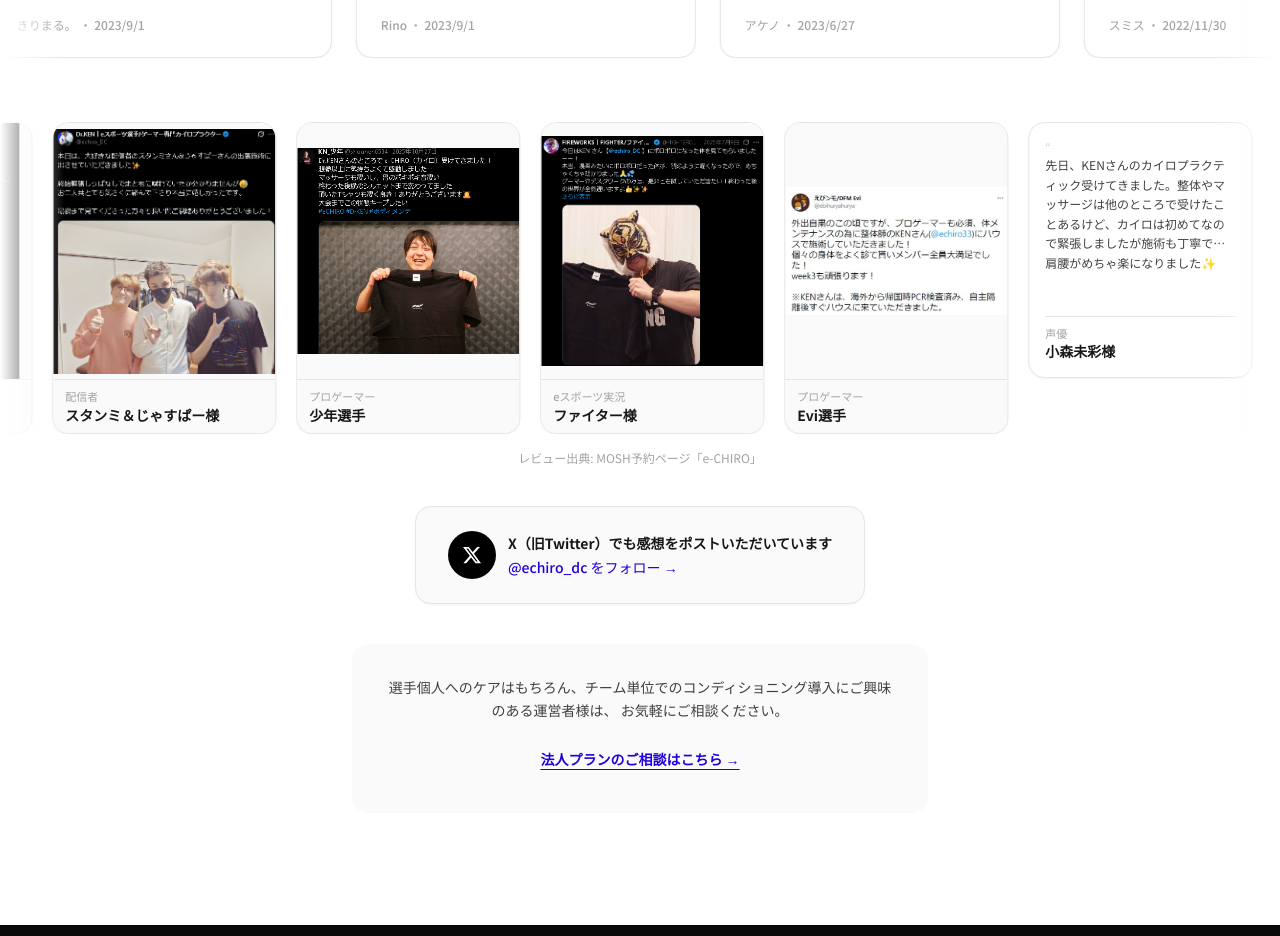
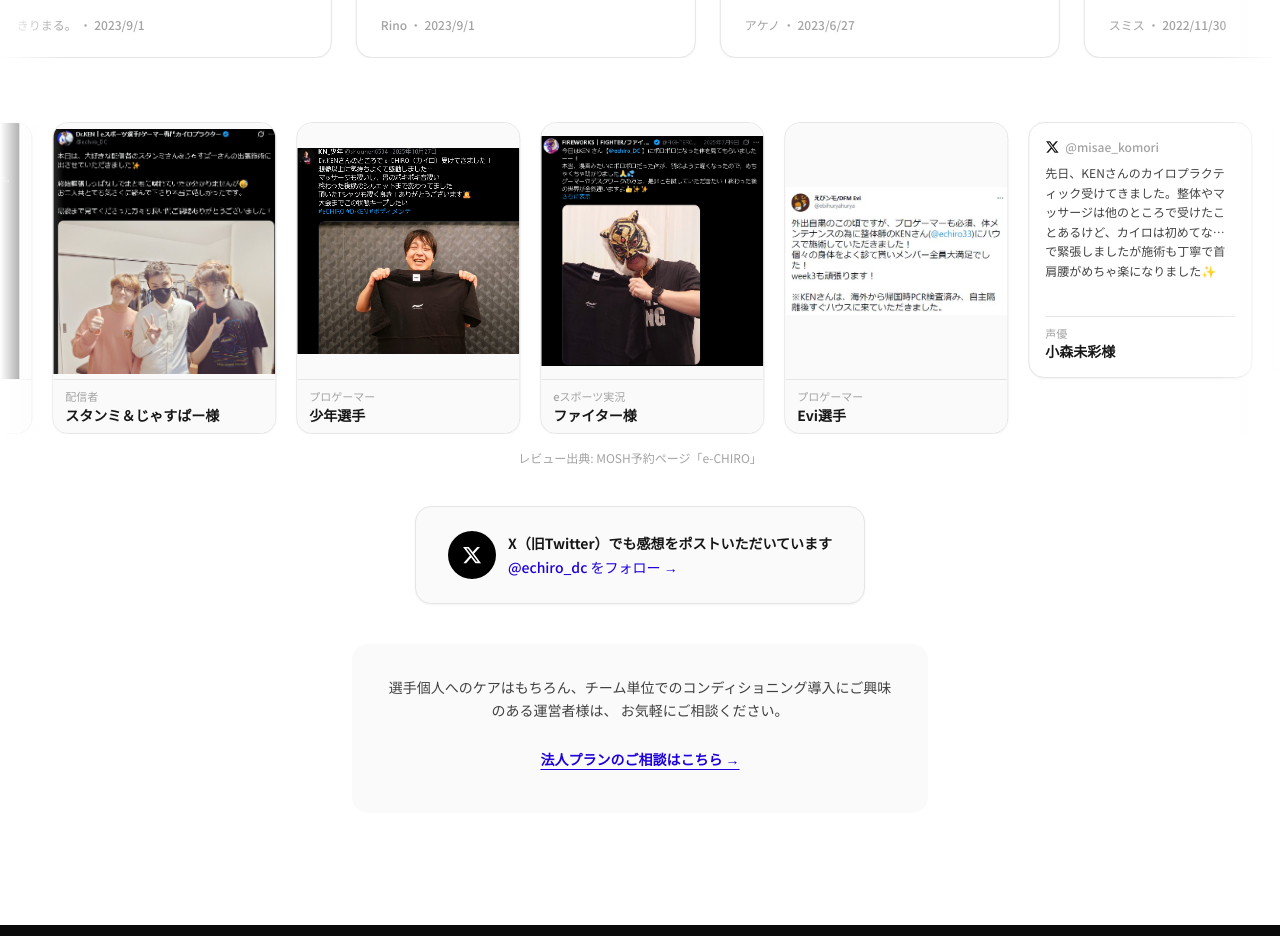
Before and after one commit to kenjikoshino522-code/e-chiro-landing, a Next.js app: page / in a window 1280 px wide. Shown: the part 7860-8796 px from the top of the page. Built offline with nearby package versions, Linux system fonts and the light colour scheme.

Commit message:
Add X logo + handle to text-quote testimonial cards for authenticity

```diff
--- a/components/TestimonialGrid.tsx
+++ b/components/TestimonialGrid.tsx
@@ -14,6 +14,7 @@ type TextTestimonial = {
   body: string;
   role: string;
   name: string;
+  handle: string;
 };
 
 const TESTIMONIALS: (PhotoTestimonial | TextTestimonial)[] = [
@@ -27,12 +28,14 @@ const TESTIMONIALS: (PhotoTestimonial | TextTestimonial)[] = [
     type: "text",
     role: "声優",
     name: "小森未彩様",
+    handle: "@misae_komori",
     body: "先日、KENさんのカイロプラクティック受けてきました。整体やマッサージは他のところで受けたことあるけど、カイロは初めてなので緊張しましたが施術も丁寧で首肩腰がめちゃ楽になりました✨",
   },
   {
     type: "text",
     role: "スクエアエニックス プロデューサー",
     name: "齊藤陽介様",
+    handle: "@SaitoYosuke_Z",
     body: "「こんな方にオススメ」の三拍子にハマり過ぎてたのでKEN先生に治療して貰いました...おおう...体が軽い...有難う御座いました。",
   },
   { type: "photo", src: "/images/testimonials/09-jona.jpg", w: 576, h: 331, role: "プロゲーマー", name: "Jona選手" },
@@ -41,12 +44,14 @@ const TESTIMONIALS: (PhotoTestimonial | TextTestimonial)[] = [
     type: "text",
     role: "プロゲーマー＆ストリーマー",
     name: "Zerost様",
+    handle: "@Zerost_s",
     body: "Dr.KENさんの所で身体のメンテナンスしてきたぞ！ストレッチとかも教えてくれるしゲーマーの皆はオススメw",
   },
   {
     type: "text",
     role: "プロゲーマー＆ストリーマー",
     name: "Ceros様",
+    handle: "@trollceros",
     body: "今日は整体の先生に起こし頂いて施術を受けました。今回で2度目ですが、実感出来る程に体が軽くなるので最高です。",
   },
   { type: "photo", src: "/images/testimonials/13-chikurin-evo.jpg", w: 524, h: 746, role: "プロゲーマー", name: "チクリン選手" },
@@ -55,6 +60,7 @@ const TESTIMONIALS: (PhotoTestimonial | TextTestimonial)[] = [
     type: "text",
     role: "プロゲーマー",
     name: "Recap選手",
+    handle: "@Recaplol1",
     body: "整体してもらって体軽くなった やったね〜",
   },
   { type: "photo", src: "/images/testimonials/16-hazuki.jpg", w: 571, h: 506, role: "アイドル", name: "葉月あすか様" },
@@ -62,6 +68,7 @@ const TESTIMONIALS: (PhotoTestimonial | TextTestimonial)[] = [
     type: "text",
     role: "プロゲーマー",
     name: "PINYA選手",
+    handle: "@pinya219",
     body: "明日のライセンス大会を少しでも万全な状態で挑みたく今日KENさんに施術をして頂きました！！初カイロプラクティック治療…めちゃくちゃ気持ち良かった…",
   },
   { type: "photo", src: "/images/testimonials/19-nobi.jpg", w: 571, h: 220, role: "プロゲーマー", name: "ノビ選手（Team YAMASA）" },
@@ -75,10 +82,13 @@ function TestimonialCard({ item }: { item: (typeof TESTIMONIALS)[number] }) {
   if (item.type === "text") {
     return (
       <div className={`${CARD_CLASS} flex h-64 flex-col p-4`}>
-        <span className="text-xs text-neutral-300" aria-hidden="true">
-          “
-        </span>
-        <p className="line-clamp-5 flex-1 text-xs leading-relaxed text-neutral-700">{item.body}</p>
+        <div className="flex items-center gap-1.5 text-neutral-900" aria-hidden="true">
+          <svg viewBox="0 0 24 24" width="14" height="14" fill="currentColor">
+            <path d="M18.244 2.25h3.308l-7.227 8.26 8.502 11.24H16.17l-5.214-6.817L4.99 21.75H1.68l7.73-8.835L1.254 2.25H8.08l4.713 6.231zm-1.161 17.52h1.833L7.084 4.126H5.117z" />
+          </svg>
+          <span className="text-xs font-medium text-neutral-400">{item.handle}</span>
+        </div>
+        <p className="mt-2 line-clamp-4 flex-1 text-xs leading-relaxed text-neutral-700">{item.body}</p>
         <div className="mt-2 border-t border-neutral-200 pt-2">
           <p className="text-[11px] font-medium text-neutral-400">{item.role}</p>
           <p className="text-sm font-bold text-neutral-900">{item.name}</p>
```
